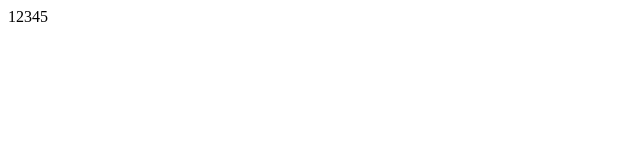
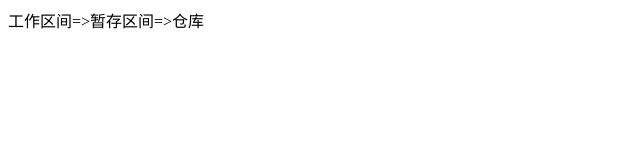
Before and after one commit to danschen22/firstGit, a plain HTML site: page index.html in a window 1280 px wide. Shown: the whole page, without its empty margins (0-640 px from the left). Drawn offline with Linux system fonts and the light colour scheme.

Commit message:
第一次修改index.html

```diff
--- a/index.html
+++ b/index.html
@@ -5,6 +5,6 @@
 	<title></title>
 </head>
 <body>
-	<div>12345</div>
+	<div>工作区间=>暂存区间=>仓库</div>
 </body>
 </html>
```
